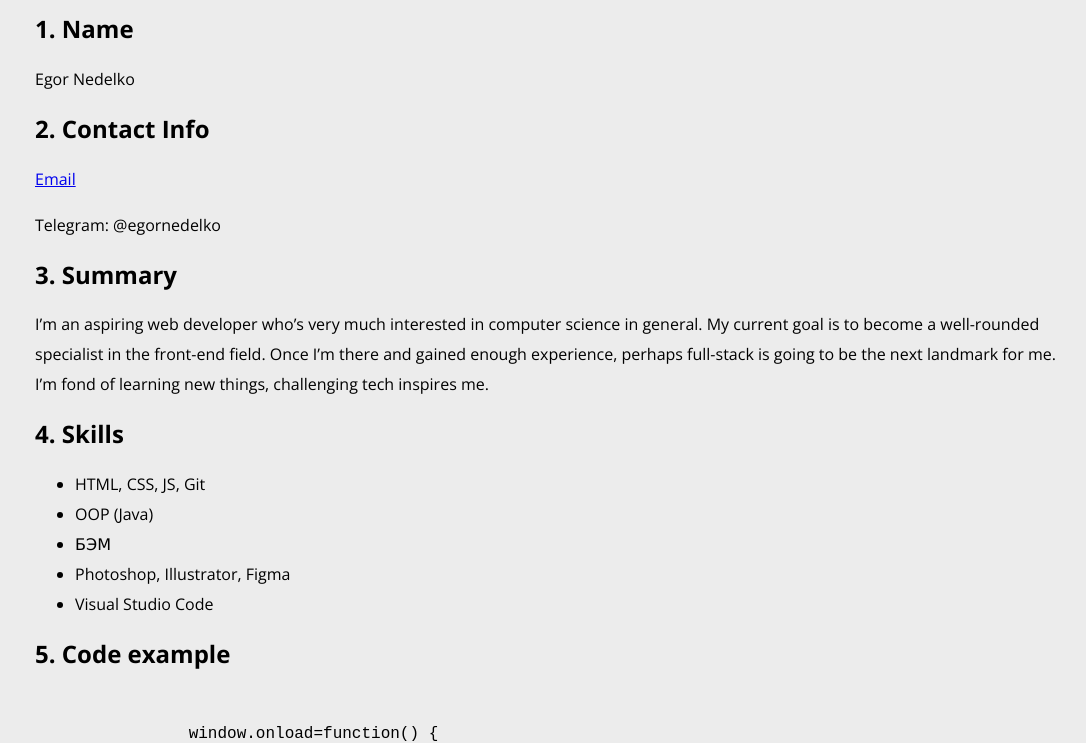
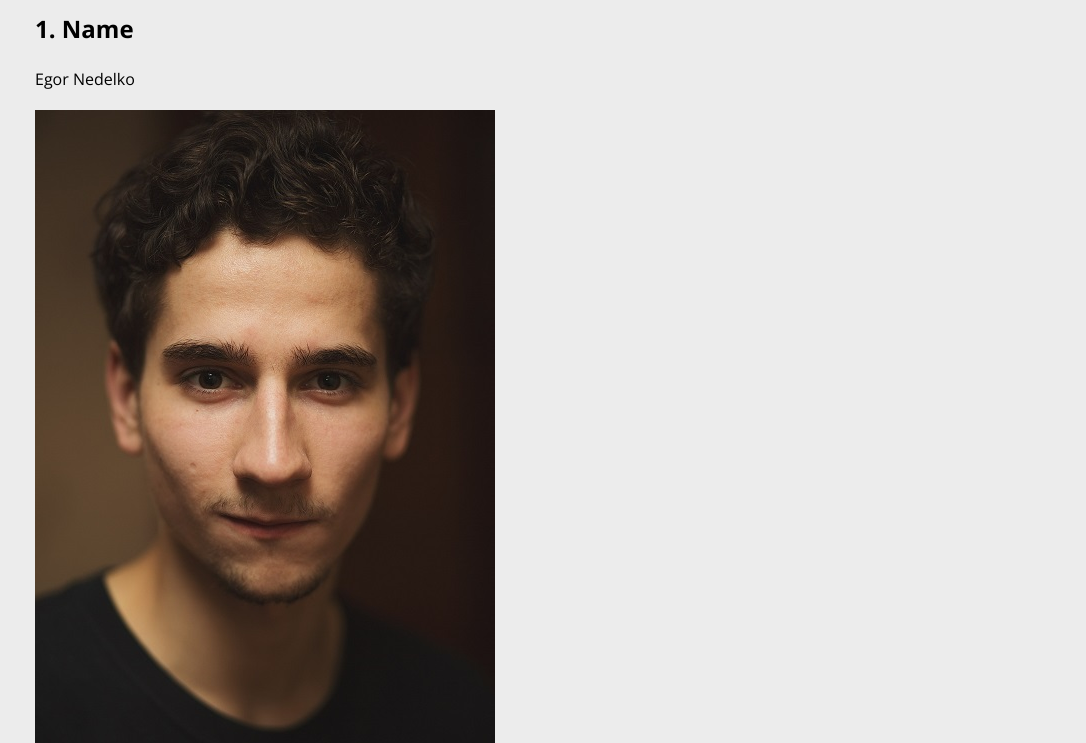
Before and after one commit to EgorNedelko/rsschool-cv, a plain HTML site: page index.html in a window 1280 px wide. Shown: the part 59-802 px from the top of the page, without its empty margins (93-1179 px from the left). Drawn offline with nearby package versions, Linux system fonts and the light colour scheme.

Commit message:
feat: add avatar

```diff
--- a/index.html
+++ b/index.html
@@ -16,6 +16,7 @@
     <section class="name">
         <h2>1. Name</h2>
         <p class="name__content">Egor Nedelko</p>
+        <img src="cv-ava.jpg" alt="cv-avatar">
     </section>
     <section class="contact-info">
         <h2>2. Contact Info</h2>
```
Also changed, not shown: cv-ava.jpg (added).
